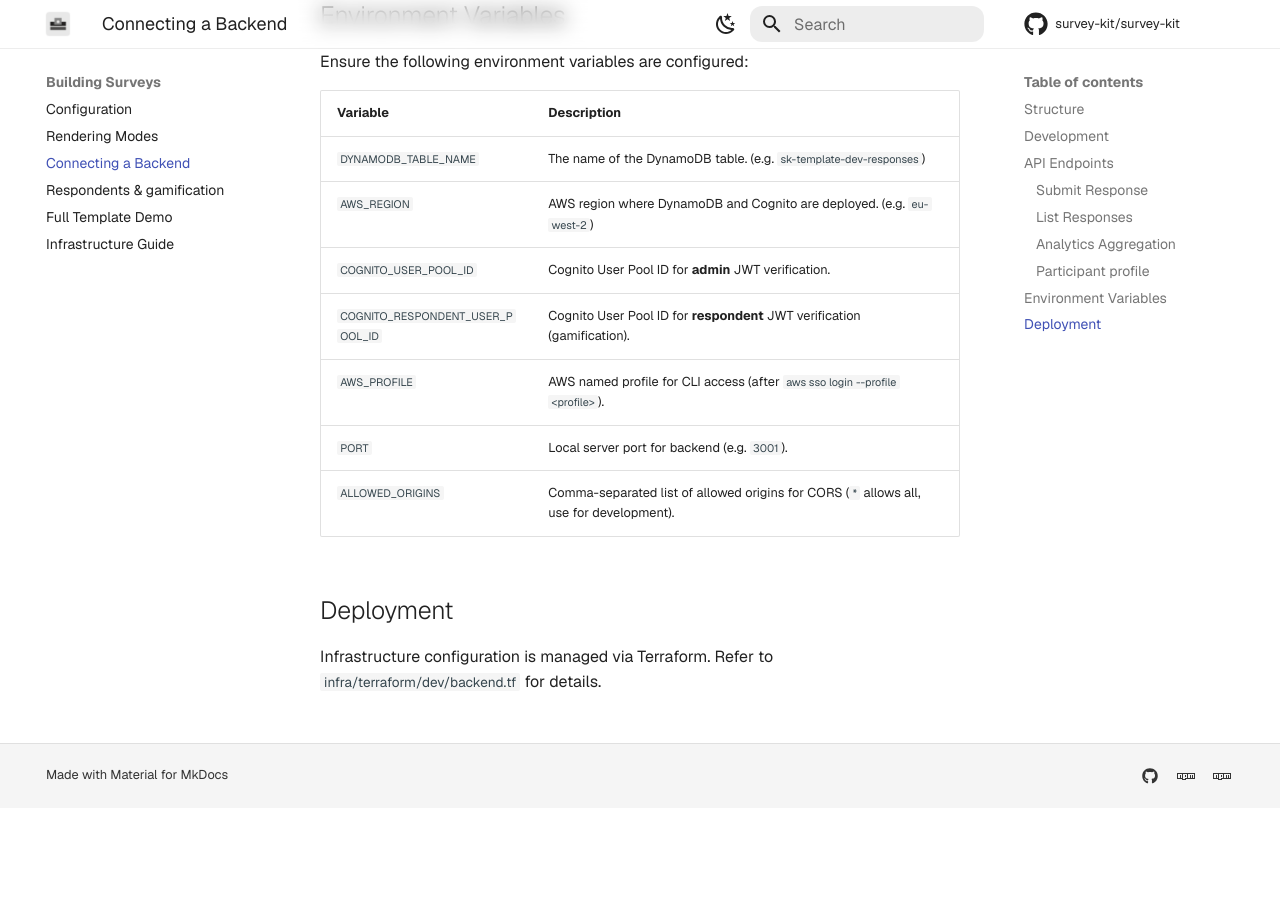
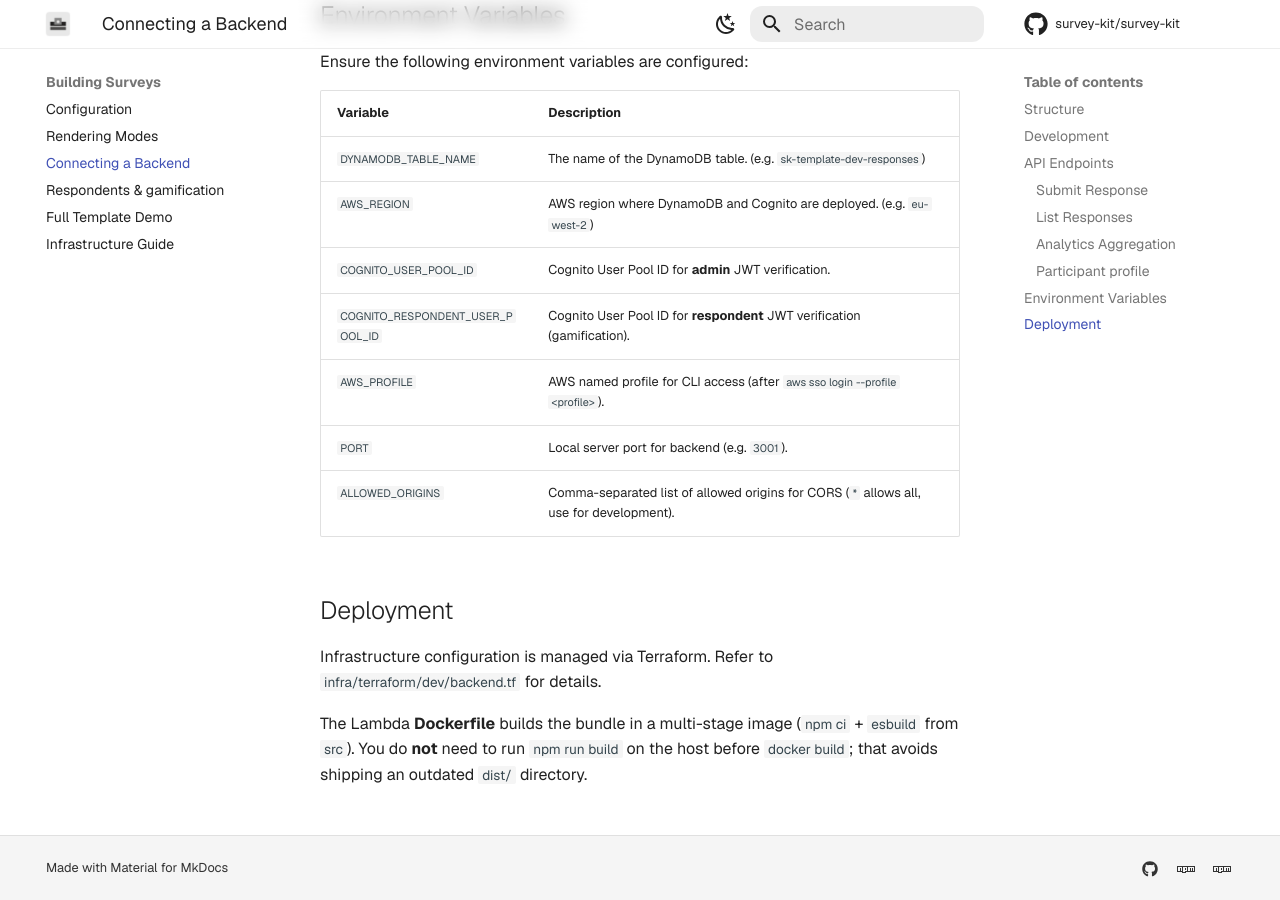
Before and after one commit to survey-kit/survey-kit, an MkDocs documentation site: the page built from docs/docs/backend.md, in a window 1280 px wide and 900 px high, scrolled down 2638 px. Built offline with MkDocs 1.6.1 and Material for MkDocs 9.7.7, drawn with Linux system fonts in a browser that asks for light colours; comment, search, counter and statistics services are not loaded; before the commit the page ends 3446 px from its top, so only the background shows below that.

Commit message:
docs: document build type for backend Lambda

```diff
--- a/docs/docs/backend.md
+++ b/docs/docs/backend.md
@@ -115,3 +115,5 @@ Ensure the following environment variables are configured:
 ## Deployment
 
 Infrastructure configuration is managed via Terraform. Refer to `infra/terraform/dev/backend.tf` for details.
+
+The Lambda **Dockerfile** builds the bundle in a multi-stage image (`npm ci` + `esbuild` from `src`). You do **not** need to run `npm run build` on the host before `docker build`; that avoids shipping an outdated `dist/` directory.
```
